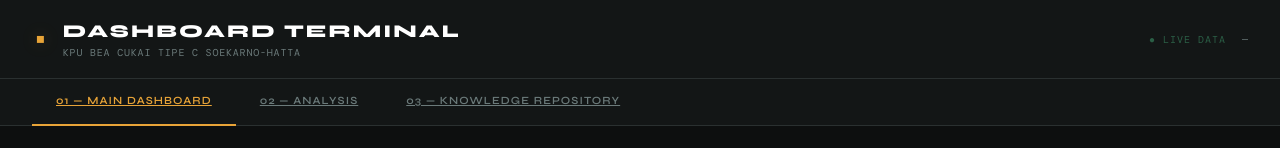
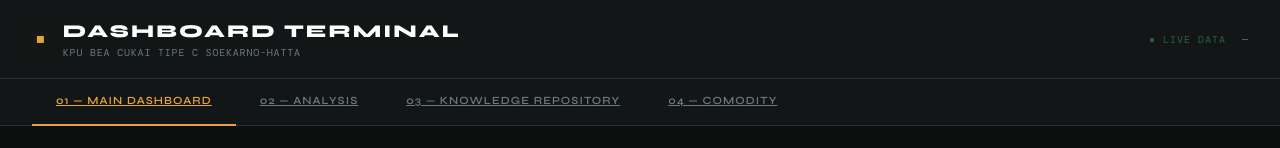
Before and after one commit to FiveKnots/TermiDash, a plain HTML site: page index.html in a window 1280 px wide. Shown: the top 148 px of the page. Drawn offline with nearby package versions, Linux system fonts and the light colour scheme; no server answers; a web font is replaced by a local one.

Commit message:
Update index.html

```diff
--- a/index.html
+++ b/index.html
@@ -63,6 +63,7 @@
     <a class="tab-btn active" href="index.html">01 — Main Dashboard</a>
     <a class="tab-btn" href="analysis.html">02 — Analysis</a>
     <a class="tab-btn" href="knowledge.html">03 — Knowledge Repository</a>
+    <a class="tab-btn" href="comodity.html">04 — Comodity</a>
   </nav>
 
   <!-- ===== MAIN DASHBOARD ===== -->
```
